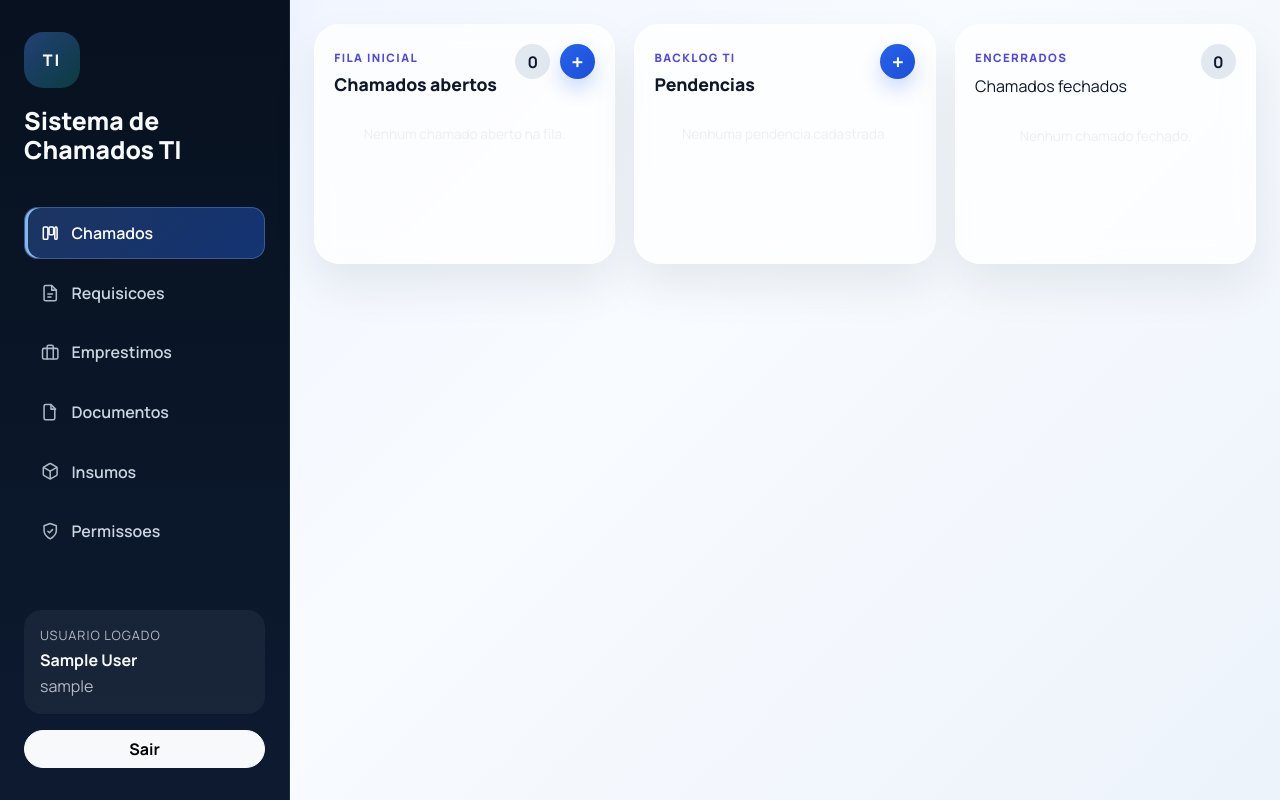
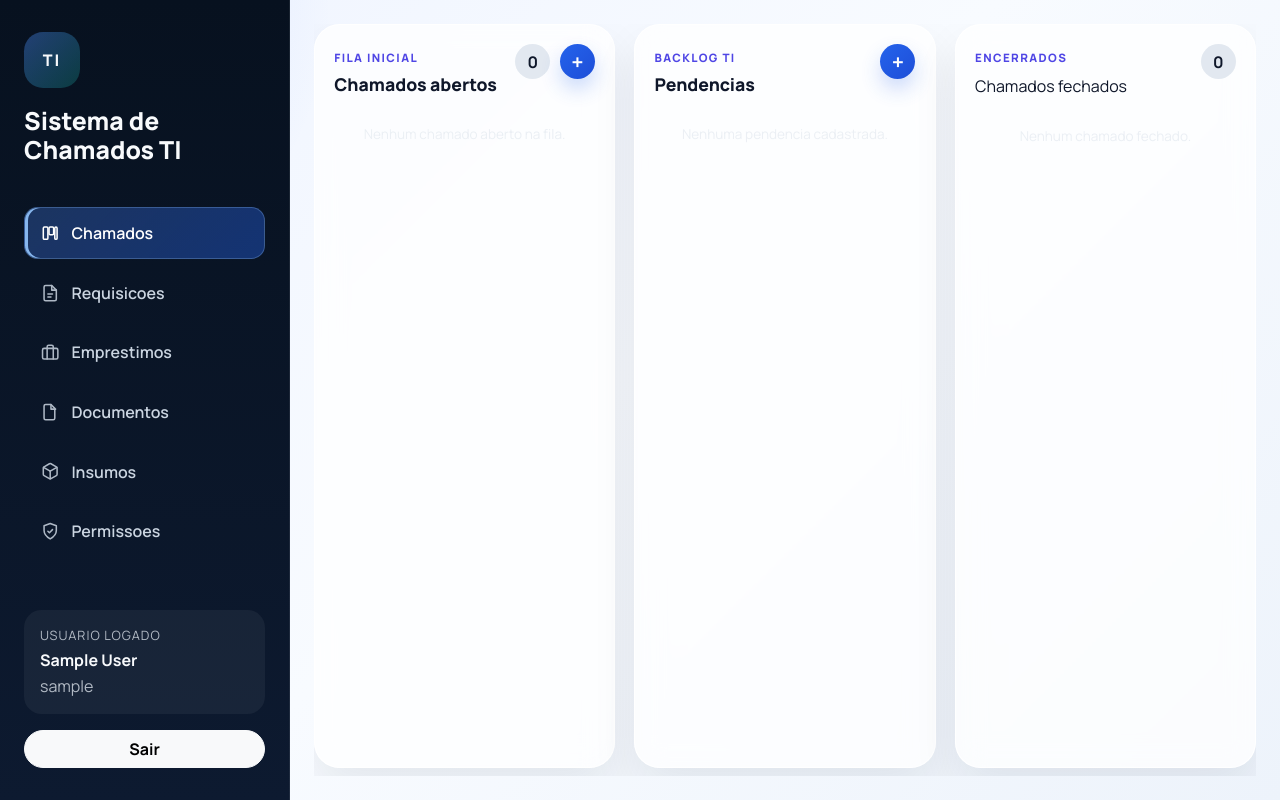
Before and after one commit to fabianopolone123/CHAMADOS3.0, a Django app: page /chamados/ in a window 1280 px wide. Run offline with Django 5.2, Linux system fonts and the light colour scheme; the visitor is signed in with stand-in values (Sample User, id 1); data comes from the database, SQL or seed files in the repository; data that the repository does not hold is empty; some libraries are stand-ins or nearby versions.

Commit message:
Revert "feat: Kanban quebra colunas em linhas em vez de rolar na horizontal"
This reverts commit 8e15bba57ae5b9dcd1f2658419d11f8b25646d6a.

```diff
--- a/static/css/chamados.css
+++ b/static/css/chamados.css
@@ -208,35 +208,72 @@
 }
 
 .kanban-wrapper {
-    /* Sem rolagem horizontal: as colunas quebram para a linha de baixo quando
-       nao cabem na largura (ver .kanban-columns) e a pagina rola na vertical. */
+    overflow-x: auto;
+    overflow-y: hidden;
     padding-bottom: 0.5rem;
 }
 
 .kanban-columns {
     display: flex;
-    flex-wrap: wrap;
+    flex-wrap: nowrap;
     gap: 1.2rem;
-    align-items: start;
+    align-items: stretch;
 }
 
 .kanban-column {
     display: flex;
     flex-direction: column;
-    /* Fluida: cresce para aproveitar a largura e, quando nao ha espaco para
-       mais uma coluna na linha, quebra para a linha seguinte (flex-wrap),
-       eliminando a rolagem horizontal do quadro. Cada coluna tem altura
-       maxima e a lista de cards rola internamente quando ha muitos cards. */
-    flex: 1 1 280px;
+    /* Fluida: cresce para aproveitar a largura em telas grandes e encolhe ate
+       um minimo legivel; o excesso de colunas rola horizontalmente. */
+    flex: 1 1 290px;
     min-width: 250px;
     max-width: 460px;
-    min-height: 240px;
-    max-height: 82vh;
+    /* No desktop a altura e preenchida pelo flex (ver @media min-width 1200px);
+       aqui fica apenas um minimo confortavel para telas menores/empilhadas. */
+    min-height: min(60vh, 420px);
     border-radius: 1.6rem;
     background: rgba(255, 255, 255, 0.74);
     border: 1px solid rgba(255, 255, 255, 0.92);
     box-shadow: 0 22px 45px rgba(15, 23, 42, 0.08);
     backdrop-filter: blur(14px);
+}
+
+/*
+ * Desktop (sidebar ao lado): a tela do Kanban ocupa a altura da janela e as
+ * colunas preenchem o espaco disponivel. A rolagem interna da lista de cards so
+ * aparece quando os cards ultrapassam a altura da coluna. Sem numeros magicos:
+ * a altura vem da cadeia flex (100vh -> main -> wrapper flex:1 -> coluna 100%).
+ * Vale a partir de 992px, mesmo ponto em que a sidebar fica lateral (>=992px).
+ */
+@media (min-width: 992px) {
+    .kanban-page {
+        height: 100vh;
+    }
+
+    .kanban-page .tickets-main {
+        display: flex;
+        flex-direction: column;
+        height: 100vh;
+        min-height: 0;
+    }
+
+    .kanban-page .kanban-wrapper {
+        flex: 1 1 auto;
+        min-height: 0;
+    }
+
+    .kanban-page .kanban-columns {
+        height: 100%;
+    }
+
+    .kanban-page .kanban-column {
+        min-height: 0;
+        max-height: 100%;
+    }
+
+    .kanban-page .ticket-list {
+        min-height: 0;
+    }
 }
 
 .column-header {
@@ -372,9 +409,7 @@
     align-content: start;
     gap: clamp(0.6rem, 0.8vw, 0.95rem);
     padding: clamp(0.75rem, 1vw, 1.15rem);
-    /* min-height: 0 permite que a lista encolha e role dentro da coluna de
-       altura limitada (max-height), em vez de esticar a coluna. */
-    min-height: 0;
+    min-height: 100px;
     overflow-y: auto;
 }
 
@@ -1081,10 +1116,8 @@
     }
 
     .kanban-column {
-        /* Em telas de celular cada coluna ocupa a largura toda e empilha; a
-           altura acompanha o conteudo e a pagina rola normalmente. */
-        flex: 1 1 100%;
-        min-width: 0;
+        flex: 0 0 85vw;
+        min-width: 260px;
         max-width: none;
         max-height: none;
     }
```
Also changed, not shown: docs/06_changelog.md (+0 -1 lines).
